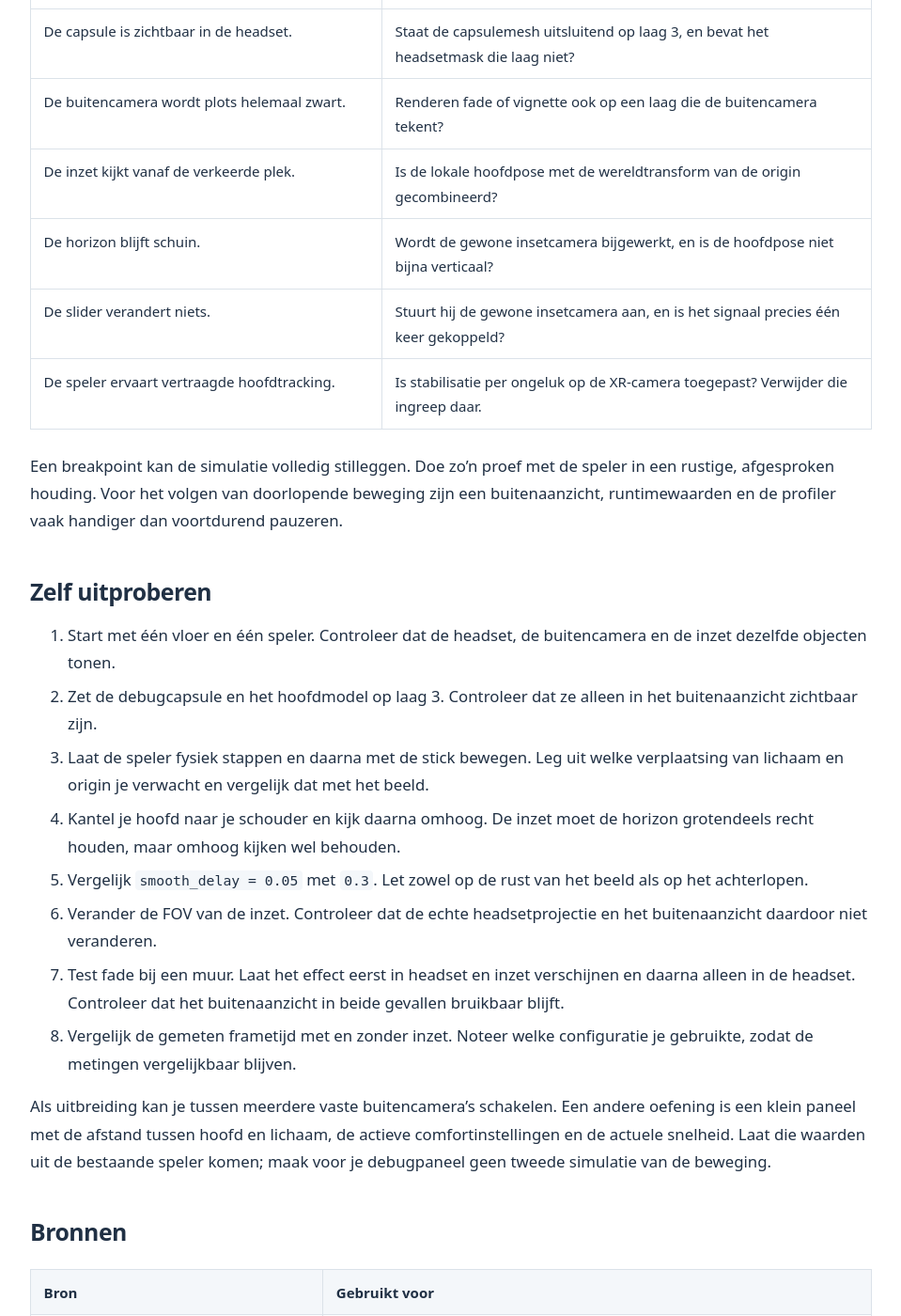
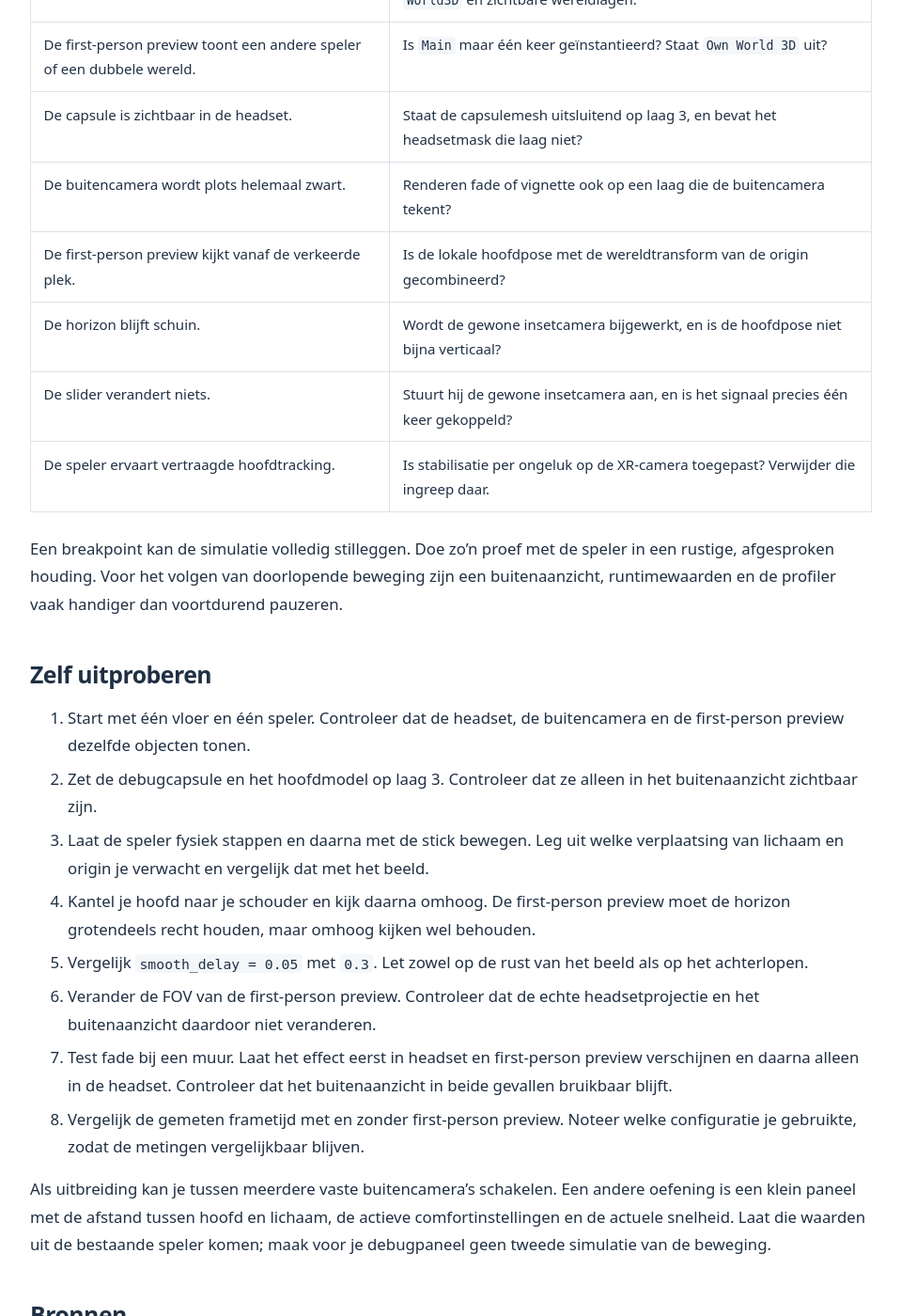
Before and after one commit to v-nys/cursus-vr-visualization, a Jekyll site: the page built from debugging/cursus.md, in a window 1280 px wide and 1400 px high, scrolled down 14431 px. Shown: the whole window at 94% size, without its empty margins (160-1119 px from the left). Built offline with Jekyll 4.4.1, drawn with Linux system fonts in a browser that asks for light colours; some of the changed text lies outside the part shown.

Commit message:
Vermijd lastige term.

````diff
--- a/debugging/cursus.md
+++ b/debugging/cursus.md
@@ -11,7 +11,7 @@ Wanneer je een gewoon spel debugt, kan je naar het scherm kijken terwijl je de b
 
 Dat maakt een eenvoudige fout soms verrassend moeilijk te onderzoeken. De speler zegt bijvoorbeeld dat hij niet verder kan wandelen. Botst de capsule tegen een muur? Staat het lichaam nog wel onder het hoofd? Is de camera al voorbij het obstakel geraakt? Vanuit het headsetbeeld alleen kan je dat niet altijd onderscheiden.
 
-In deze les bouwen we daarom een **spectator view**: een bureaubladvenster waarmee je de speler van buitenaf volgt. In een kleine inzet tonen we ook een rustiger firstpersonbeeld. Zo kan iemand in VR testen, terwijl iemand anders kijkt naar wat de verschillende onderdelen doen.
+In deze les bouwen we daarom een **spectator view**: een bureaubladvenster waarmee je de speler van buitenaf volgt. In een kleine first-person preview tonen we ook een rustiger firstpersonbeeld. Zo kan iemand in VR testen, terwijl iemand anders kijkt naar wat de verschillende onderdelen doen.
 
 We volgen de video [Godot XR Spectator View](https://www.youtube.com/watch?v=VvTLP3neEbg) van Bastiaan Olij. De eigenlijke uitleg begint rond 0:53; de korte aankondigingen ervoor zijn geen onderdeel van deze les. Er waren voor dit hoofdstuk geen voorafgaande notities. De uitwerking steunt op de hoofdstukbeschrijvingen en de [bijbehorende broncode](https://github.com/BastiaanOlij/godot4_tutorial/tree/spectator_view), aangevuld met de officiële documentatie.
 
@@ -27,9 +27,9 @@ We willen drie beelden van dezelfde wereld:
 | --- | --- | --- |
 | Het headsetbeeld | De speler | `XRCamera3D`, met de projectie van de XR-runtime. |
 | Een groot buitenaanzicht | De persoon die observeert | Een gewone `Camera3D` die naar de speler kijkt. |
-| Een kleine firstperson-inzet | De persoon die observeert | Een gewone `Camera3D` die de hoofdpose afgevlakt volgt. |
+| Een kleine first-person preview | De persoon die observeert | Een gewone `Camera3D` die de hoofdpose afgevlakt volgt. |
 
-Het buitenaanzicht laat zien waar hoofd, handen en lichaamscollider zich bevinden. De inzet helpt om dat te koppelen aan de richting waarin de speler kijkt. Het is geen exacte kopie van één oog: onze gewone camera heeft haar eigen projectie, beeldverhouding en instellingen.
+Het buitenaanzicht laat zien waar hoofd, handen en lichaamscollider zich bevinden. De first-person preview helpt om dat te koppelen aan de richting waarin de speler kijkt. Het is geen exacte kopie van één oog: onze gewone camera heeft haar eigen projectie, beeldverhouding en instellingen.
 
 We veranderen hiervoor niets aan de fysieke hoofdtracking. De echte `XRCamera3D` moet de speler rechtstreeks blijven volgen. Alleen het beeld voor de toeschouwer maken we rustiger.
 
@@ -47,7 +47,7 @@ Een camera behoort tot de dichtstbijzijnde viewport boven haar in de scèneboom.
 
 ![Editorscreenshot met CameraA buiten en CameraB binnen een SubViewport.](afbeeldingen/cameras.webp)
 
-*De twee camera's horen bij verschillende viewports. Die scheiding gebruiken we ook voor de buitencamera en de firstperson-inzet.*
+*De twee camera's horen bij verschillende viewports. Die scheiding gebruiken we ook voor de buitencamera en de first-person preview.*
 
 De zichtbare objecten hoeven we daarvoor niet te kopiëren. Viewports gebruiken een `World3D`: de gedeelde 3D-wereld waarin objecten worden geregistreerd. Een nieuwe subviewport gebruikt standaard de wereld van de bovenliggende viewport, zolang je geen eigen wereld opgeeft.
 
@@ -59,7 +59,7 @@ Dat is precies wat we nodig hebben. **We maken de spelwereld en de speler maar
 
 Bewaar je bestaande XR-hoofdscène, bijvoorbeeld `main.tscn`. Maak daarnaast een nieuwe scène met een `Control` als root en noem die `SpectatorView`. Maak de Control schermvullend met de layoutinstelling **Full Rect**.
 
-Voeg een `SubViewport` met naam `HMD` toe en instantieer de bestaande hoofdscène daaronder. De buitencamera komt rechtstreeks onder `SpectatorView`. Voor de inzet gebruiken we een tweede subviewport, deze keer onder een `SubViewportContainer`.
+Voeg een `SubViewport` met naam `HMD` toe en instantieer de bestaande hoofdscène daaronder. De buitencamera komt rechtstreeks onder `SpectatorView`. Voor de first-person preview gebruiken we een tweede subviewport, deze keer onder een `SubViewportContainer`.
 
 ```text
 SpectatorView (Control)                       ← SpectatorView-script
@@ -107,7 +107,7 @@ Vroeger was dat misschien het hoofdvenster. Na het inpakken van de scène is het
 
 Gebruik hier niet zonder nadenken `get_tree().root` / `GetTree().Root`. Dan zou je opnieuw XR-output op het bureaubladvenster inschakelen, terwijl we dat venster net voor het spectatorbeeld willen behouden. Eventuele andere XR-specifieke viewportinstellingen, zoals VRS, horen eveneens op de HMD-viewport.
 
-Voor de hoofdviewport en de firstperson-inzet blijft `use_xr` uit. `HMD` heeft geen `SubViewportContainer` nodig: zijn uitvoer gaat via de XR-interface naar de headset. Geef deze viewport ook niet zomaar de afmetingen van onze kleine inzet; de XR-runtime bepaalt de benodigde headsetresolutie.
+Voor de hoofdviewport en de first-person preview blijft `use_xr` uit. `HMD` heeft geen `SubViewportContainer` nodig: zijn uitvoer gaat via de XR-interface naar de headset. Geef deze viewport ook niet zomaar de afmetingen van onze kleine first-person preview; de XR-runtime bepaalt de benodigde headsetresolutie.
 
 ### Welke scène start het project?
 
@@ -160,7 +160,7 @@ Geef onder **Project Settings → Layer Names → 3D Render** de eerste vier lag
 | 1 | World | Vloer, muren en andere gewone spelobjecten. |
 | 2 | HMD only | Objecten of effecten die alleen de speler moet zien. |
 | 3 | Spectator only | Headsetmodel, zichtbare capsule en debugassen. |
-| 4 | First person view only | Effecten die ook in de firstperson-inzet mogen verschijnen. |
+| 4 | First person view only | Effecten die ook in de first-person preview mogen verschijnen. |
 
 Vervolgens kiezen we deze cameramasks:
 
@@ -198,7 +198,7 @@ In de videobroncode staat ook een afzonderlijke mesh die alleen een schaduw werp
 
 ### Wat doen we met fade en vignette?
 
-Een effect met renderlagen 2 én 4 is zichtbaar in de headset en de firstperson-inzet, maar niet in de buitencamera. Dat is de indeling van de tutorialeffecten: numeriek is dat mask 10.
+Een effect met renderlagen 2 én 4 is zichtbaar in de headset en de first-person preview, maar niet in de buitencamera. Dat is de indeling van de tutorialeffecten: numeriek is dat mask 10.
 
 ```gdscript
 # Op de MeshInstance3D van een effect:
@@ -212,11 +212,11 @@ Layers = (1u << 1) | (1u << 3);
 
 De parent van de effectmesh bepaalt niet welke camera haar rendert. Een fullscreenmesh onder de XR-camera kan ook in andere camera's schermvullend verschijnen, omdat de vertexshader rechtstreeks clipcoördinaten schrijft. Daarom zijn deze lagen nodig.
 
-Voor een foutonderzoek kan je bewust een andere keuze maken: zet het effect tijdelijk alleen op laag 2 wanneer je door de inzet wil zien wat zich achter de verduistering bevindt. Het headsetbeeld blijft dan beschermd, terwijl de ontwikkelaar het probleem kan onderzoeken.
+Voor een foutonderzoek kan je bewust een andere keuze maken: zet het effect tijdelijk alleen op laag 2 wanneer je door de first-person preview wil zien wat zich achter de verduistering bevindt. Het headsetbeeld blijft dan beschermd, terwijl de ontwikkelaar het probleem kan onderzoeken.
 
-De inzet is sowieso geen exacte controle van de stereoscopische weergave. De projectiematrix van de headset en die van een gewone `Camera3D` verschillen. Beoordeel de uitlijning en het comfort van de vignette uiteindelijk in de headset.
+De first-person preview is sowieso geen exacte controle van de stereoscopische weergave. De projectiematrix van de headset en die van een gewone `Camera3D` verschillen. Beoordeel de uitlijning en het comfort van de vignette uiteindelijk in de headset.
 
-## Een kleine firstperson-inzet maken
+## Een kleine first-person preview maken
 
 *Video, 7:50–9:00.*
 
@@ -234,7 +234,7 @@ Kies bijvoorbeeld deze afmetingen:
 
 Laat **Stretch** op de container voor deze vaste opstelling uit. Staat Stretch aan, dan beheert de container de viewportgrootte en kan je die niet meer onafhankelijk instellen. Dat is ook een geldige aanpak, maar kies één systeem. Een subviewport moet in beide dimensies minstens 2 pixels groot zijn om iets weer te geven.
 
-Zet **Render Target → Update Mode** voor de inzet op **Always** en maak `StabilizedCamera` actief. Zowel de bureaubladcamera als deze camera kan tegelijk actief zijn, omdat ze tot verschillende viewports behoren.
+Zet **Render Target → Update Mode** voor de first-person preview op **Always** en maak `StabilizedCamera` actief. Zowel de bureaubladcamera als deze camera kan tegelijk actief zijn, omdat ze tot verschillende viewports behoren.
 
 Plaats onder het frame een `HSlider`; die gebruiken we straks voor de kijkhoek. De insetcamera heeft geen eigen speler, eigen collision logic of tweede kopie van `Main` nodig. Ze bekijkt dezelfde `World3D` als de andere camera's.
 
@@ -292,7 +292,7 @@ De videocode gebruikt `delta / smooth_delay` als interpolatiefactor. Onze voorbe
 
 ### Terug naar wereldcoördinaten
 
-Onze tussenwaarde staat nog in de lokale ruimte van de XR-origin. De inzetcamera heeft een andere parent. We mogen de tussenwaarde dus niet zomaar naar haar lokale `transform` kopiëren.
+Onze tussenwaarde staat nog in de lokale ruimte van de XR-origin. De first-person previewcamera heeft een andere parent. We mogen de tussenwaarde dus niet zomaar naar haar lokale `transform` kopiëren.
 
 ```gdscript
 var origin := xr_camera.get_parent() as Node3D
@@ -314,7 +314,7 @@ Nog eens: schrijf deze afgevlakte transform alleen naar de gewone insetcamera. P
 
 *Video, 10:40–11:45.*
 
-Een headset heeft een breed beeld, maar onze inzet is een klein vierkant. Wat daarin prettig leesbaar is, hangt af van wat je onderzoekt. Daarom voegt de video een slider toe voor het field of view, kortweg FOV.
+Een headset heeft een breed beeld, maar onze first-person preview is een klein vierkant. Wat daarin prettig leesbaar is, hangt af van wat je onderzoekt. Daarom voegt de video een slider toe voor het field of view, kortweg FOV.
 
 Gebruik een `HSlider` met minimum 60, maximum 120 en bijvoorbeeld stapgrootte 1. Initialiseer de slider met de huidige `fov` van de insetcamera en koppel `value_changed` aan een methode:
 
@@ -332,7 +332,7 @@ private void OnFovChanged(double value)
 }
 ```
 
-Een grotere kijkhoek toont meer van de omgeving, maar maakt objecten kleiner. Een kleinere kijkhoek toont minder, met grotere details. De betekenis als horizontale of verticale hoek hangt ook samen met `Camera3D.keep_aspect`; laat voor deze oefening de standaardinstelling staan en houd de inzet vierkant.
+Een grotere kijkhoek toont meer van de omgeving, maar maakt objecten kleiner. Een kleinere kijkhoek toont minder, met grotere details. De betekenis als horizontale of verticale hoek hangt ook samen met `Camera3D.keep_aspect`; laat voor deze oefening de standaardinstelling staan en houd de first-person preview vierkant.
 
 De slider verandert alleen onze gewone insetcamera. De headset gebruikt een door de runtime bepaalde projectie. Dit is dus geen instelling om het optische zichtveld van de headset aan te passen.
 
@@ -353,21 +353,21 @@ Maak eerst de scèneboom zoals eerder beschreven. Het root-script maakt de nodes
 | Veld op de root | Te koppelen node |
 | --- | --- |
 | `hmd` / `Hmd` | De subviewport waarin `Main` staat. |
-| `first_person_viewport` / `FirstPersonViewport` | De subviewport van de inzet. |
+| `first_person_viewport` / `FirstPersonViewport` | De subviewport van de first-person preview. |
 | `xr_camera` / `XrCamera` | De bestaande XR-camera in `Main`. |
 | `third_person_camera` / `ThirdPersonCamera` | De camera van het buitenaanzicht. |
-| `inset_camera` / `InsetCamera` | De gestabiliseerde camera in de inzet. |
+| `inset_camera` / `InsetCamera` | De gestabiliseerde camera in de first-person preview. |
 | `fov_slider` / `FovSlider` | De HSlider onder het frame. |
 
 Koppel daarnaast `target` / `Target` op de buitencamera aan het hoofd en `xr_camera` / `XrCamera` op de gestabiliseerde camera aan de XR-camera. Als `Main` een geneste scene instance is, kan **Editable Children** helpen om de juiste nodes te selecteren; je hoeft daarvoor geen tweede speler aan te maken.
 
-Het root-script stelt de gedeelde wereld, camera-cullmasks, actieve camera's en slider in. Het schakelt XR uit voor het desktopbeeld en de inzet. De bestaande opstartcode van `Main` blijft verantwoordelijk voor OpenXR en voor het inschakelen van XR op de HMD-viewport. Renderlagen van meshes stel je zelf in volgens de tabel: de scripts kunnen niet raden welke mesh een debugcapsule of een comforteffect is.
+Het root-script stelt de gedeelde wereld, camera-cullmasks, actieve camera's en slider in. Het schakelt XR uit voor het desktopbeeld en de first-person preview. De bestaande opstartcode van `Main` blijft verantwoordelijk voor OpenXR en voor het inschakelen van XR op de HMD-viewport. Renderlagen van meshes stel je zelf in volgens de tabel: de scripts kunnen niet raden welke mesh een debugcapsule of een comforteffect is.
 
 De camerabestanden gebruiken procesprioriteit 10, zodat ze na de gebruikelijke gameplay-`_process` met prioriteit 0 draaien. Heb je een eigen camerasysteem of andere prioriteiten, stem die volgorde dan af. Dit verandert niet de late pose-updates die de XR-rendering zelf kan uitvoeren; verwacht geen pixelgelijke weergave van het headsetbeeld.
 
 ## Met deze opstelling fouten onderzoeken
 
-Het doel is niet alleen een mooi beeld te maken. We willen hypotheses kunnen controleren. Stel dat de speler door een muur kan kijken. Bekijk dan tegelijk de hoofdmesh, de lichaamscapsule en de inzet.
+Het doel is niet alleen een mooi beeld te maken. We willen hypotheses kunnen controleren. Stel dat de speler door een muur kan kijken. Bekijk dan tegelijk de hoofdmesh, de lichaamscapsule en de first-person preview.
 
 Blijft de capsule bij de muur terwijl het hoofd verdergaat, dan werkt de lichaamsbotsing waarschijnlijk wel. Je moet dan de hoofdquery en fade onderzoeken. Gaat ook de capsule door de muur, controleer dan eerst de physics-collider en collision masks. Dat zijn twee verschillende problemen, ook al omschrijft de speler beide als "ik ga door de muur".
 
@@ -377,18 +377,18 @@ Bekijk tijdens het draaien ook de **Remote** scèneboom en Inspector. Daar zie j
 
 Gebruik de profiler en monitors om de belasting te vergelijken met en zonder spectatorbeelden. Dezelfde wereld delen betekent dat je de simulatie niet driemaal uitvoert, maar de extra camera's moeten wel opnieuw renderen. Stereo-XR heeft bovendien al twee oogaanzichten. Multiview en andere rendereroptimalisaties maken de kost geen eenvoudige vaste vermenigvuldiging, maar extra beelden zijn niet gratis.
 
-Begin daarom met een kleine inzet van 300 bij 300 pixels. Onderzoek afzonderlijk wat het uitschakelen van de inzet, lagere spectatorresolutie of eenvoudigere schaduwen doet. Vermijd dat een debugfunctie de headsetframerate zo sterk verlaagt dat ze het onderzochte probleem zelf veroorzaakt.
+Begin daarom met een kleine first-person preview van 300 bij 300 pixels. Onderzoek afzonderlijk wat het uitschakelen van de first-person preview, lagere spectatorresolutie of eenvoudigere schaduwen doet. Vermijd dat een debugfunctie de headsetframerate zo sterk verlaagt dat ze het onderzochte probleem zelf veroorzaakt.
 
 ## Als er iets niet zichtbaar is
 
 | Wat zie je? | Wat controleer je eerst? |
 | --- | --- |
 | De headset werkt, maar het desktopbeeld is verkeerd of verdwenen. | Staat XR alleen aan op `HMD`, en blijft het rootvenster een gewone viewport? |
-| De inzet blijft zwart of leeg. | Grootte minstens 2 × 2, update mode, actieve camera, gedeelde `World3D` en zichtbare wereldlagen. |
-| De inzet toont een andere speler of een dubbele wereld. | Is `Main` maar één keer geïnstantieerd? Staat `Own World 3D` uit? |
+| De first-person preview blijft zwart of leeg. | Grootte minstens 2 × 2, update mode, actieve camera, gedeelde `World3D` en zichtbare wereldlagen. |
+| De first-person preview toont een andere speler of een dubbele wereld. | Is `Main` maar één keer geïnstantieerd? Staat `Own World 3D` uit? |
 | De capsule is zichtbaar in de headset. | Staat de capsulemesh uitsluitend op laag 3, en bevat het headsetmask die laag niet? |
 | De buitencamera wordt plots helemaal zwart. | Renderen fade of vignette ook op een laag die de buitencamera tekent? |
-| De inzet kijkt vanaf de verkeerde plek. | Is de lokale hoofdpose met de wereldtransform van de origin gecombineerd? |
+| De first-person preview kijkt vanaf de verkeerde plek. | Is de lokale hoofdpose met de wereldtransform van de origin gecombineerd? |
 | De horizon blijft schuin. | Wordt de gewone insetcamera bijgewerkt, en is de hoofdpose niet bijna verticaal? |
 | De slider verandert niets. | Stuurt hij de gewone insetcamera aan, en is het signaal precies één keer gekoppeld? |
 | De speler ervaart vertraagde hoofdtracking. | Is stabilisatie per ongeluk op de XR-camera toegepast? Verwijder die ingreep daar. |
@@ -397,14 +397,14 @@ Een breakpoint kan de simulatie volledig stilleggen. Doe zo'n proef met de spele
 
 ## Zelf uitproberen
 
-1. Start met één vloer en één speler. Controleer dat de headset, de buitencamera en de inzet dezelfde objecten tonen.
+1. Start met één vloer en één speler. Controleer dat de headset, de buitencamera en de first-person preview dezelfde objecten tonen.
 2. Zet de debugcapsule en het hoofdmodel op laag 3. Controleer dat ze alleen in het buitenaanzicht zichtbaar zijn.
 3. Laat de speler fysiek stappen en daarna met de stick bewegen. Leg uit welke verplaatsing van lichaam en origin je verwacht en vergelijk dat met het beeld.
-4. Kantel je hoofd naar je schouder en kijk daarna omhoog. De inzet moet de horizon grotendeels recht houden, maar omhoog kijken wel behouden.
+4. Kantel je hoofd naar je schouder en kijk daarna omhoog. De first-person preview moet de horizon grotendeels recht houden, maar omhoog kijken wel behouden.
 5. Vergelijk `smooth_delay = 0.05` met `0.3`. Let zowel op de rust van het beeld als op het achterlopen.
-6. Verander de FOV van de inzet. Controleer dat de echte headsetprojectie en het buitenaanzicht daardoor niet veranderen.
-7. Test fade bij een muur. Laat het effect eerst in headset en inzet verschijnen en daarna alleen in de headset. Controleer dat het buitenaanzicht in beide gevallen bruikbaar blijft.
-8. Vergelijk de gemeten frametijd met en zonder inzet. Noteer welke configuratie je gebruikte, zodat de metingen vergelijkbaar blijven.
+6. Verander de FOV van de first-person preview. Controleer dat de echte headsetprojectie en het buitenaanzicht daardoor niet veranderen.
+7. Test fade bij een muur. Laat het effect eerst in headset en first-person preview verschijnen en daarna alleen in de headset. Controleer dat het buitenaanzicht in beide gevallen bruikbaar blijft.
+8. Vergelijk de gemeten frametijd met en zonder first-person preview. Noteer welke configuratie je gebruikte, zodat de metingen vergelijkbaar blijven.
 
 Als uitbreiding kan je tussen meerdere vaste buitencamera's schakelen. Een andere oefening is een klein paneel met de afstand tussen hoofd en lichaam, de actieve comfortinstellingen en de actuele snelheid. Laat die waarden uit de bestaande speler komen; maak voor je debugpaneel geen tweede simulatie van de beweging.
 
````
Also changed, not shown: debugging/index.md (+1 -1 lines), index.md (+1 -1 lines), shaders/cursus.md (+1 -1 lines).
